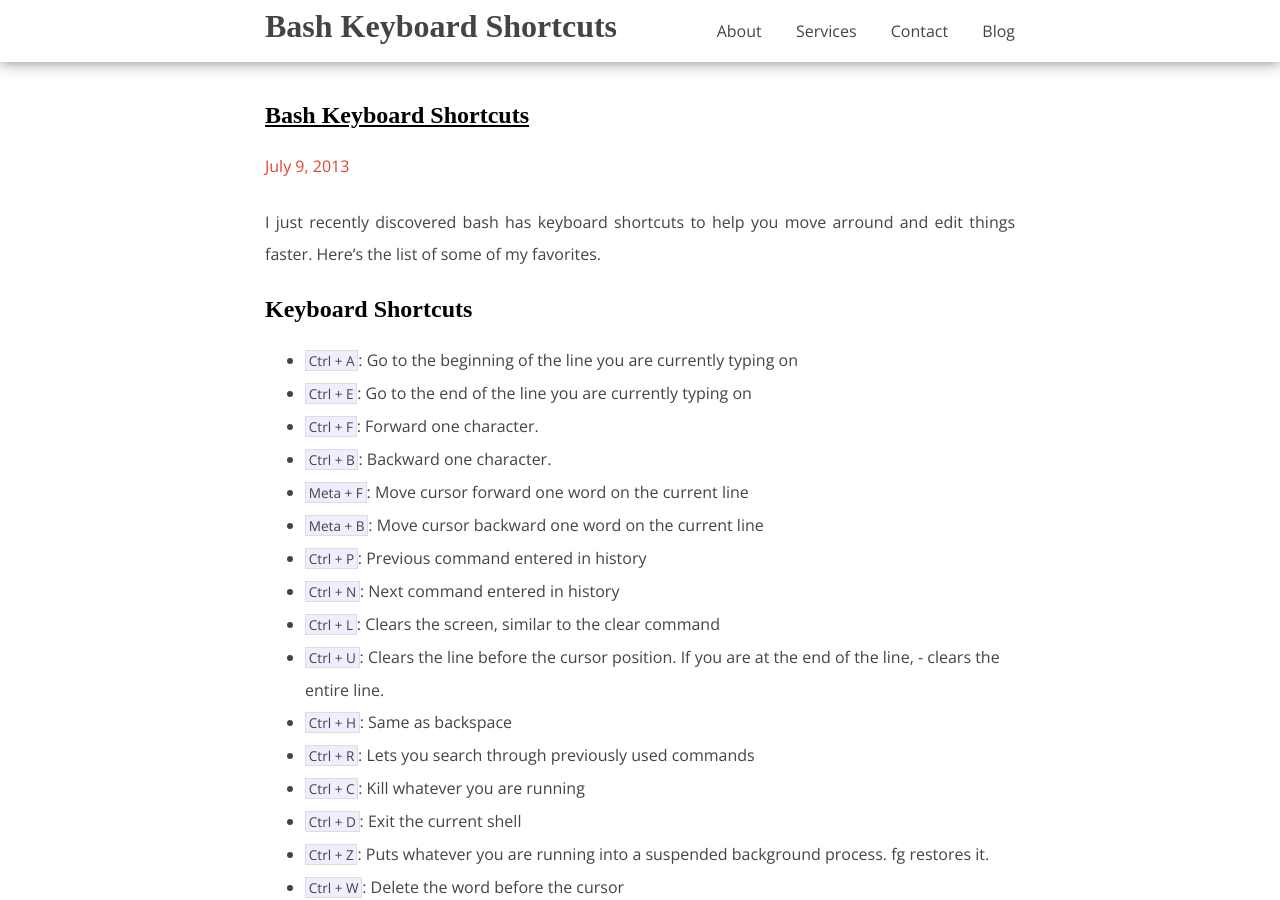
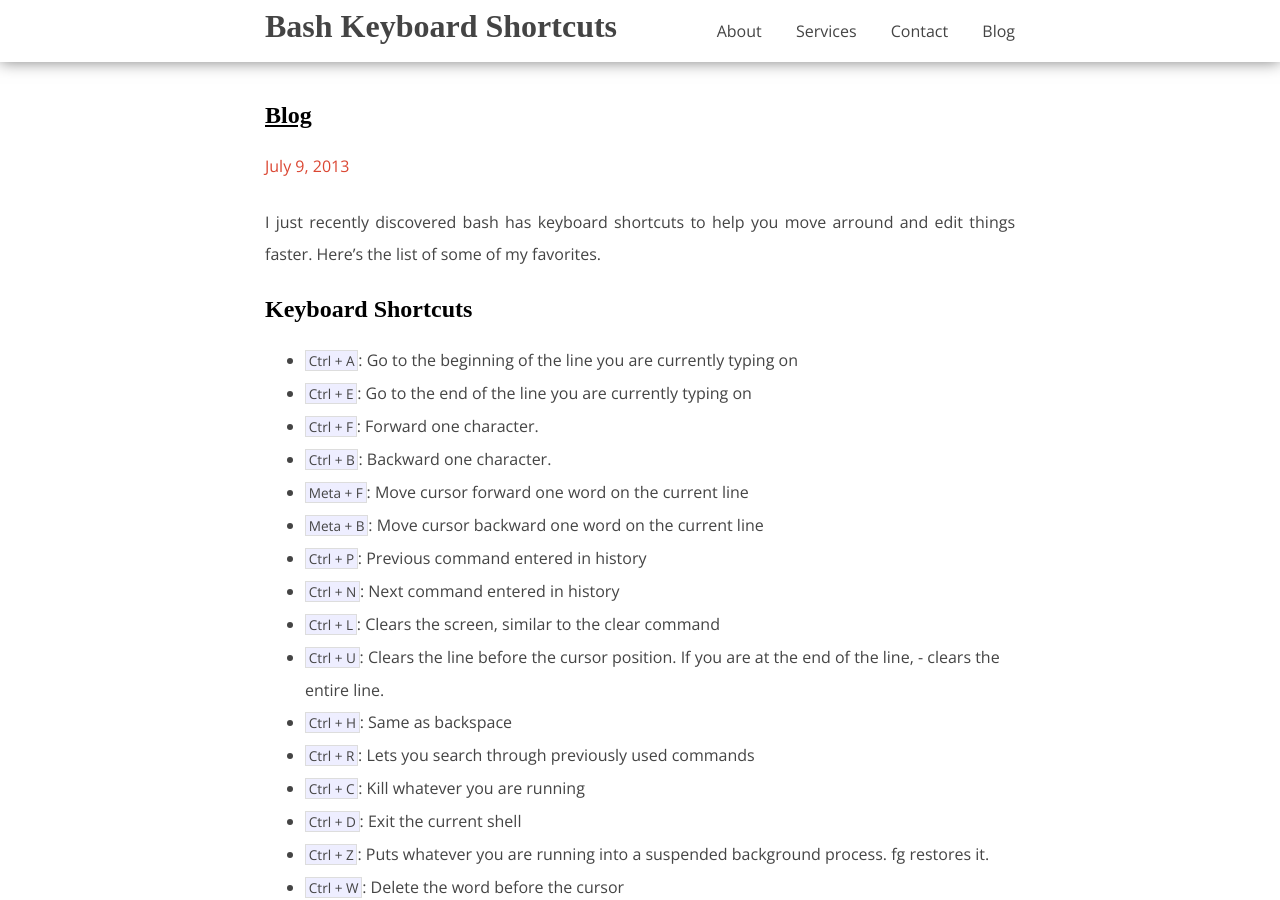
Before and after one commit to borivojevic/borivojevic.github.com, a Jekyll site: the page built from _posts/2013-07-09-bash-keyboard-shortcuts.markdown, in a window 1280 px wide and 900 px high. Built offline with Jekyll 4.4.1, drawn with Linux system fonts in a browser that asks for light colours; some web fonts are replaced; Markdown is read by kramdown in place of the engine named in the settings; comment, search, counter and statistics services are not loaded.

Commit message:
Fix blog title

```diff
--- a/_posts/2013-07-09-bash-keyboard-shortcuts.markdown
+++ b/_posts/2013-07-09-bash-keyboard-shortcuts.markdown
@@ -1,6 +1,6 @@
 ---
 layout: post
-subtitle: Bash Keyboard Shortcuts
+subtitle: Blog
 tagline: Bash Keyboard Shortcuts
 category: posts
 ---
```
